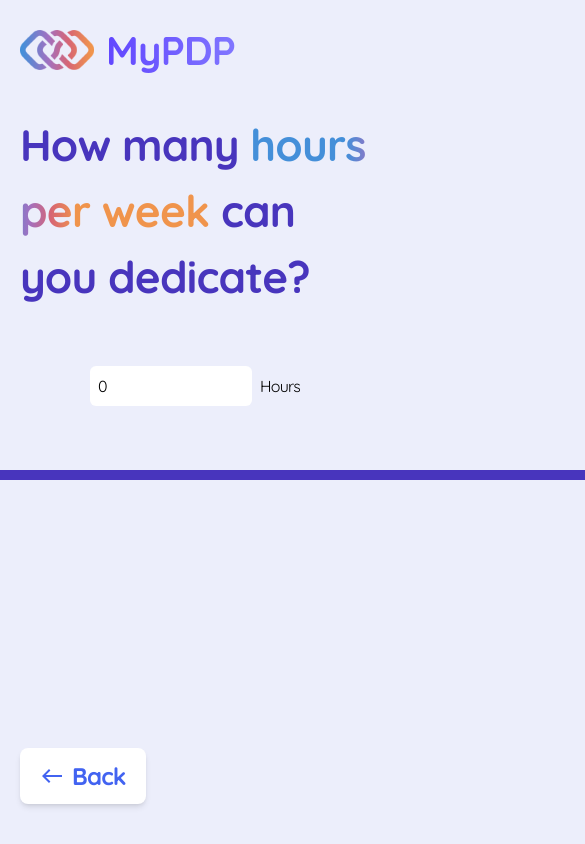
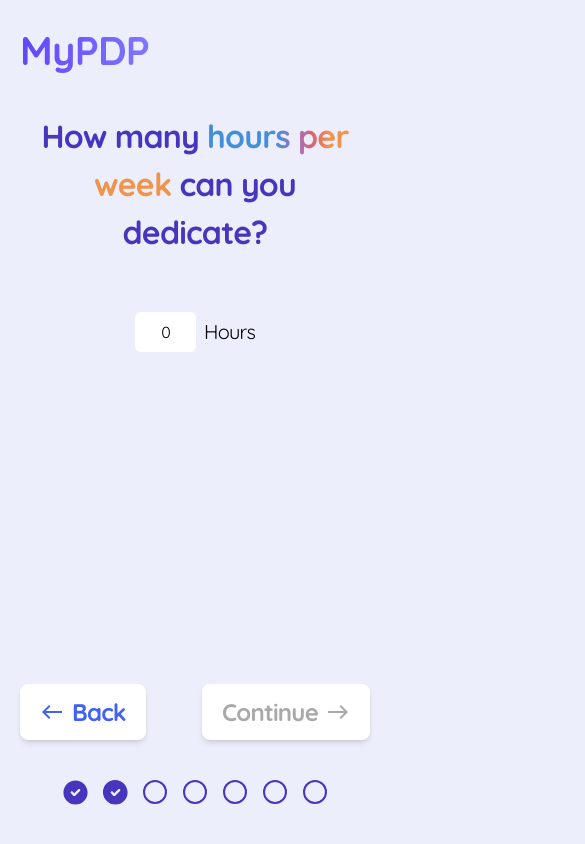
Before and after one commit to britzky/career-coach, a React (Vite) app in the folder frontend/career-coach/: page /hours-per-week in a window 390 px wide. Shown: the top 844 px of the page, 585 px wide, since content can reach past the window. Built offline with nearby package versions, Linux system fonts and the light colour scheme.

Commit message:
Made Hours per week page mobile responsive

```diff
--- a/frontend/career-coach/src/components/InputBox/InputBox.tsx
+++ b/frontend/career-coach/src/components/InputBox/InputBox.tsx
@@ -1,14 +1,14 @@
 interface InputBoxProps {
   placeholder: string;
   border?: boolean;
-  value?: number | string; // added this line
+  value?: number | string;
   onChange?: (value: string) => void;
   onBlur?: (value: string) => void;
   required?: boolean;
 }
 
 export const InputBox: React.FC<InputBoxProps> = ({ placeholder, border=false, value, onChange, required=false, onBlur }) => {
-const inputClass = border ? "w-full h-10 px-2 rounded-md border-2 border-purpleText" : "w-full h-10 px-2 rounded-md";
+const inputClass = border ? "w-full h-10 px-2 rounded-md border-2 border-purpleText" : "text-center w-full h-10 px-2 rounded-md";
 
 return (
   <>
@@ -16,7 +16,7 @@ return (
         className={inputClass}
         type="text"
         placeholder={placeholder}
-        value={value} // added this line
+        value={value}
         onChange={(e) => onChange && onChange(e.target.value)}
         onBlur={(e) => onBlur && onBlur(e.target.value)}
         required={required}
--- a/frontend/career-coach/src/components/NavBar/NavBar.tsx
+++ b/frontend/career-coach/src/components/NavBar/NavBar.tsx
@@ -18,7 +18,7 @@ export const NavBar: React.FC = () => {
         "/budget",
         "/desired-job",
         "/desired-skills",
-        "hours-per-week",
+        "/hours-per-week",
         "/job-level",
         "/learning-style",
         "/loading-screen",
--- a/frontend/career-coach/src/pages/HoursPerWeek/HoursPerWeek.tsx
+++ b/frontend/career-coach/src/pages/HoursPerWeek/HoursPerWeek.tsx
@@ -21,9 +21,9 @@ export const HoursPerWeek = () => {
   }
 
   const handleInputChange = (value: string) => {
-    const newHours = Number(value); {/* added this line */}
-    setHours(newHours); {/* changed from setHours(Number(value)); */}
-    updateCareer('hours_dedicated_to_learning', newHours); {/* changed from hours */}
+    const newHours = Number(value);
+    setHours(newHours);
+    updateCareer('hours_dedicated_to_learning', newHours);
     setIsValidInput(!isNaN(newHours) && newHours > 0 && newHours <= 40);
   }
 
@@ -35,11 +35,6 @@ export const HoursPerWeek = () => {
     }
   }
 
-  // remove before shipping to production
-  useEffect(() => {
-    console.log(careerDetails)
-  }, [careerDetails])
-
   useEffect(() => {
     setActiveStep(hours > 0 ? 3 : 2);
   }, [hours]);
@@ -48,12 +43,12 @@ export const HoursPerWeek = () => {
   return (
     <div className="flex justify-center min-h-screen">
       <div className="flex flex-col items-center w-full mt-28">
-        <p className="text-purpleText text-xl font-bold">How many <span className="bg-hours-per-week gradient-text">hours per week</span> can you dedicate?</p>
-        <div className="w-[210px] my-14 flex items-center">
+        <p className="text-purpleText text-center text-base lg:text-xl font-bold">How many <span className="bg-hours-per-week gradient-text">hours per week</span> can you dedicate?</p>
+        <div className="w-[120px] lg:w-[210px] my-14 flex items-center">
           <InputBox value={hours} placeholder='0' onChange={handleInputChange} />
-          <span className='ml-2'>Hours</span>
+          <span className='ml-2 text-xs'>Hours</span>
         </div>
-        <div className="w-[943px] relative">
+        <div className="w-[943px] relative hidden lg:block">
           <input
             type="range"
             min="0"
@@ -68,11 +63,16 @@ export const HoursPerWeek = () => {
           </div>
         </div>
         <div className="flex justify-between mt-auto mb-10 w-full">
-          <NavButton to='/job-level' back>Back</NavButton>
-          <div style={{ flexGrow: 1}} className='mx-[30rem]'>
+          <NavButton back to='/'>Back</NavButton>
+          <div style={{ flexGrow: 1}} className='lg:mx-[30rem] hidden lg:block'>
             <ProgressTracker />
           </div>
-          <NavButton disabled={hours === 0 || hours > 40} onClick={handleContinueClick}>Continue</NavButton>
+          <div className='flex'>
+            <NavButton disabled={hours === 0 || hours > 40} onClick={handleContinueClick}>Continue</NavButton>
+          </div>
+        </div>
+        <div className="lg:hidden mb-10">
+          <ProgressTracker />
         </div>
       </div>
     </div>
```
